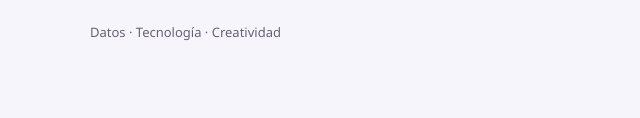
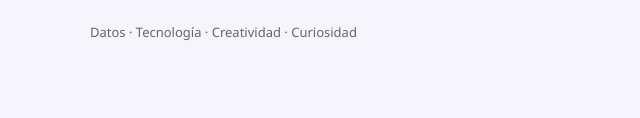
Before and after one commit to KrisD08/KrisD08.github.io, a website: page index.html in a window 1280 px wide. Shown: the part 682-800 px from the top of the page, 0-640 px from the left. Drawn offline with Linux system fonts and the light colour scheme; no server answers.

Commit message:
Cambia la nota de la portada

```diff
--- a/index.html
+++ b/index.html
@@ -704,7 +704,7 @@
         </div>
 
         <p class="nota-portada">
-          Datos · Tecnología · Creatividad
+          Datos · Tecnología · Creatividad · Curiosidad
         </p>
       </div>
 
```
